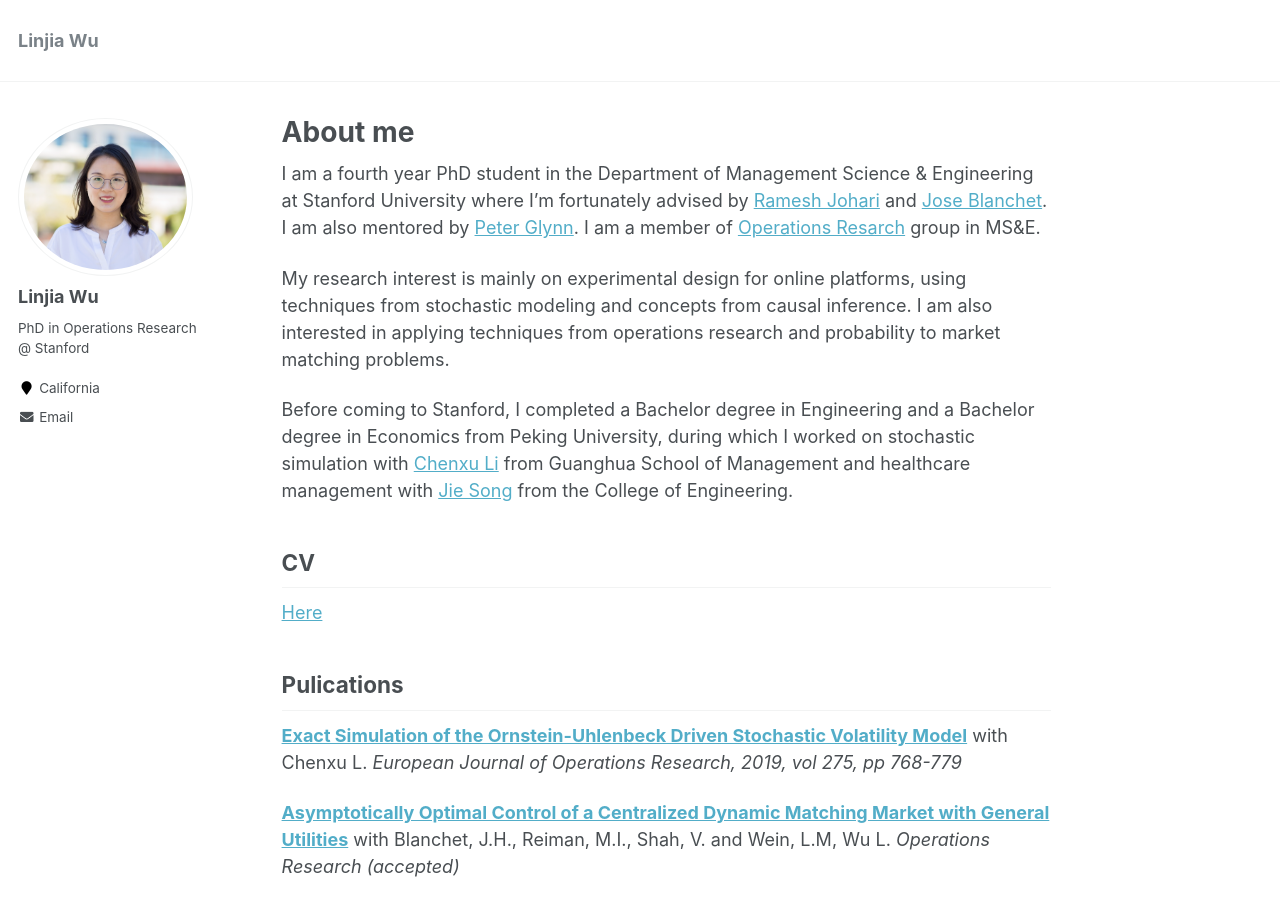
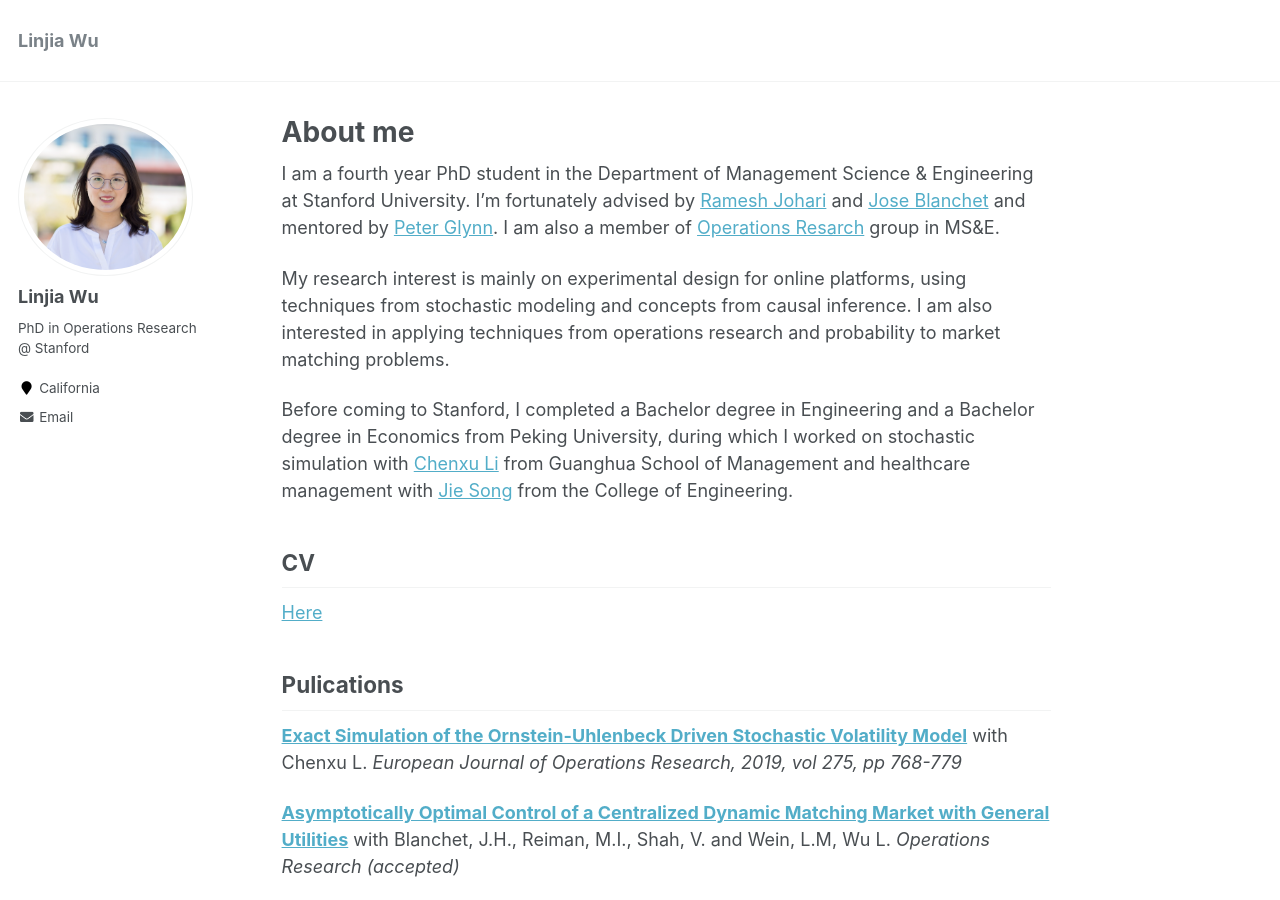
Before and after one commit to linjiawu/linjiawu.github.io, a Jekyll site: the page built from _pages/about.md, in a window 1280 px wide and 900 px high. Built offline with Jekyll 4.4.1, drawn with Linux system fonts in a browser that asks for light colours.

Commit message:
no message

```diff
--- a/_pages/about.md
+++ b/_pages/about.md
@@ -8,7 +8,7 @@ redirect_from:
   - /about.html
 ---
 
-I am a fourth year PhD student in the Department of Management Science & Engineering at Stanford University where I'm fortunately advised by [Ramesh Johari](http://web.stanford.edu/~rjohari/) and [Jose Blanchet](https://web.stanford.edu/~jblanche/). I am also mentored by [Peter Glynn](https://web.stanford.edu/~glynn/). I am a member of [Operations Resarch](https://or.stanford.edu) group in MS&E.
+I am a fourth year PhD student in the Department of Management Science & Engineering at Stanford University. I'm fortunately advised by [Ramesh Johari](http://web.stanford.edu/~rjohari/) and [Jose Blanchet](https://web.stanford.edu/~jblanche/) and mentored by [Peter Glynn](https://web.stanford.edu/~glynn/). I am also a member of [Operations Resarch](https://or.stanford.edu) group in MS&E.
 
 My research interest is mainly on experimental design for online platforms, using techniques from stochastic modeling and concepts from causal inference. I am also interested in applying techniques from operations research and probability to market matching problems.
 
```
